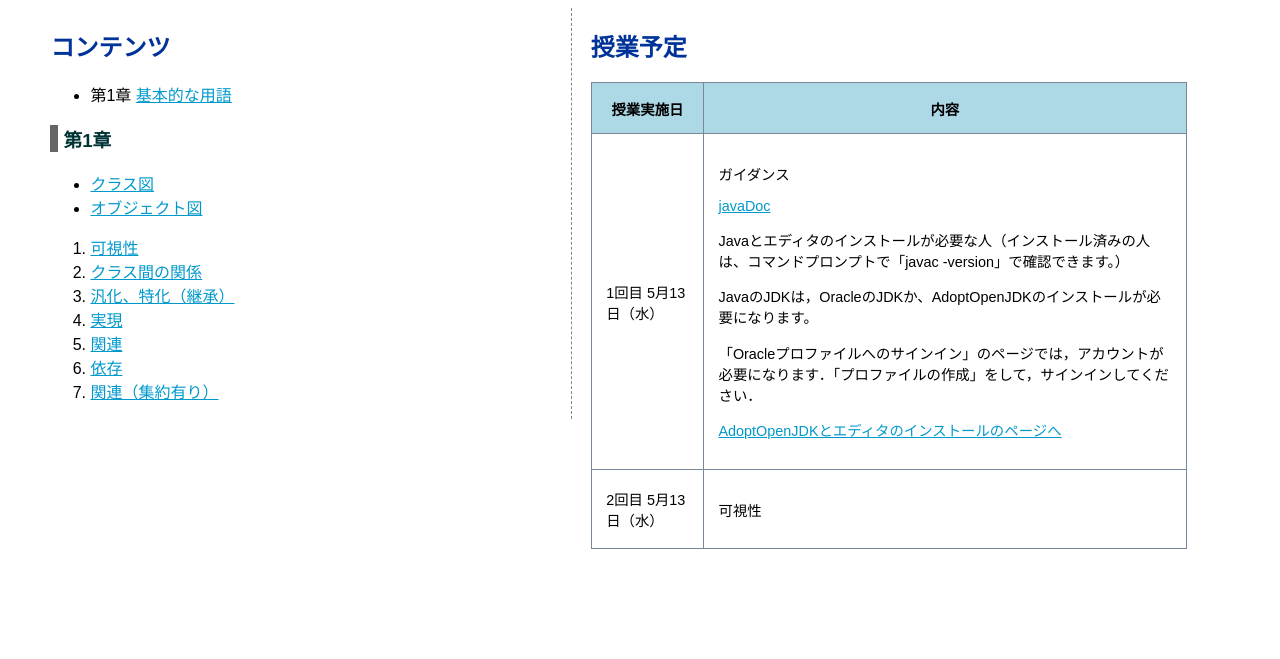
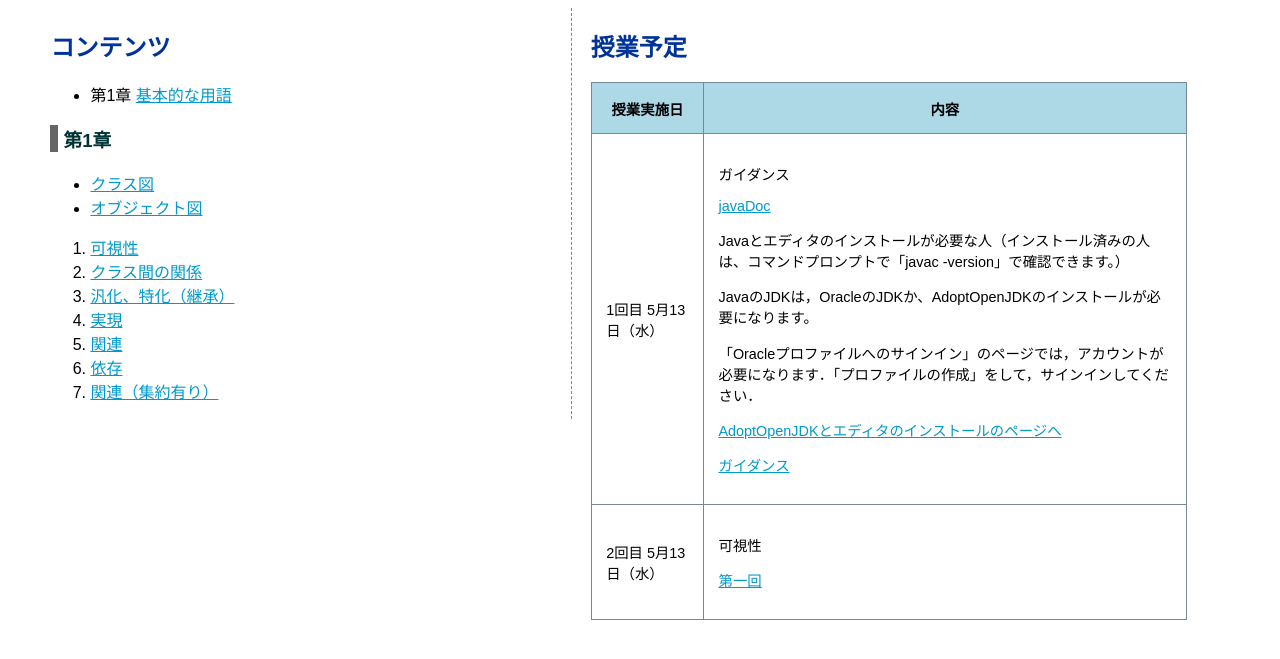
Before and after one commit to usdAj/object_aj, a plain HTML site: page index.htm in a window 1280 px wide. Shown: the part 87-746 px from the top of the page. Drawn offline with Linux system fonts and the light colour scheme.

Commit message:
Add files via upload

```diff
--- a/index.htm
+++ b/index.htm
@@ -225,6 +225,7 @@
        <p>JavaのJDKは，OracleのJDKか、AdoptOpenJDKのインストールが必要になります。<p>
        <p>「Oracleプロファイルへのサインイン」のページでは，アカウントが必要になります．「プロファイルの作成」をして，サインインしてください．<p>
        <p><a href="../programming/プログラミング環境構築.pdf">AdoptOpenJDKとエディタのインストールのページへ</a></p>
+       <p><a href="2020AJ_JK.pdf">ガイダンス</a></p>
      </td>
    </tr>
 
@@ -232,6 +233,7 @@
      <td>2回目  5月13日（水）</td>
      <td>
        <p>可視性</p>
+       <p><a href="2020_1.pdf">第一回</a></p>
      </td>
    </tr>
    <!--
```
Also changed, not shown: 2 other files.
